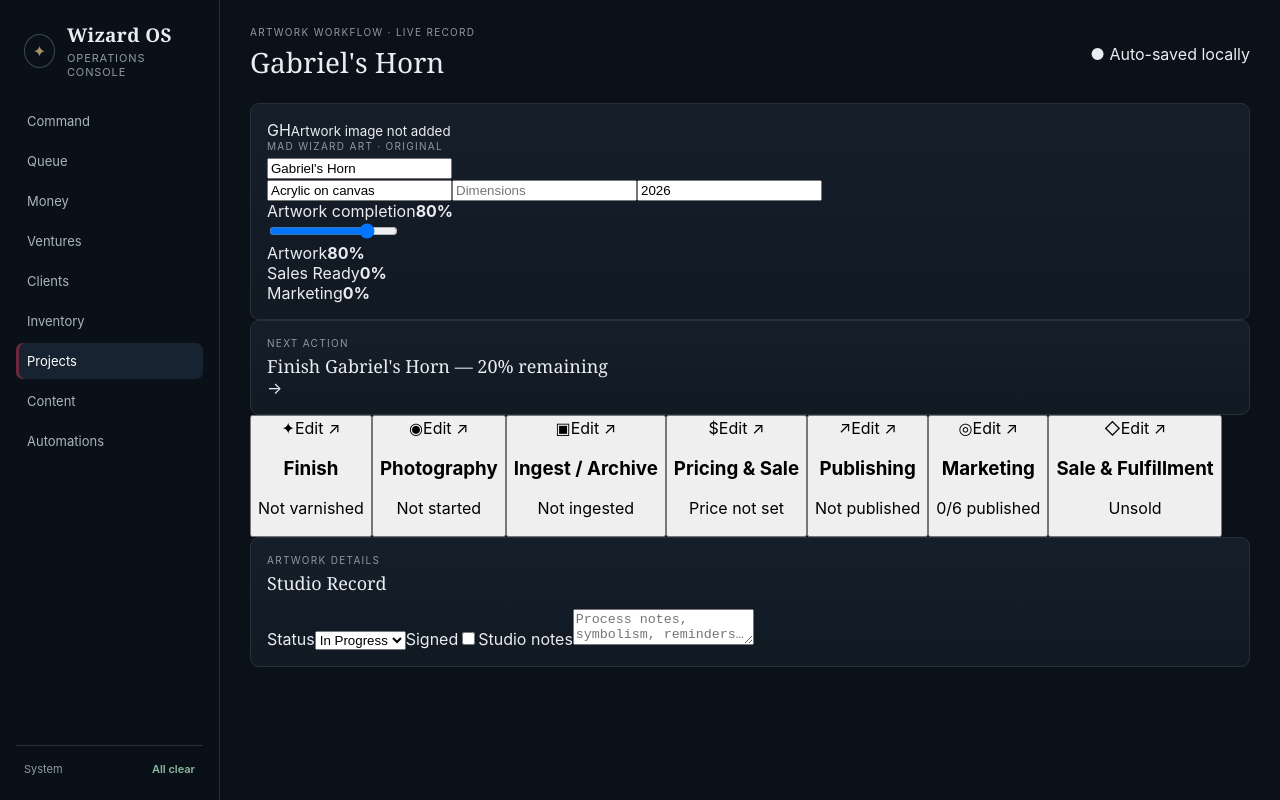
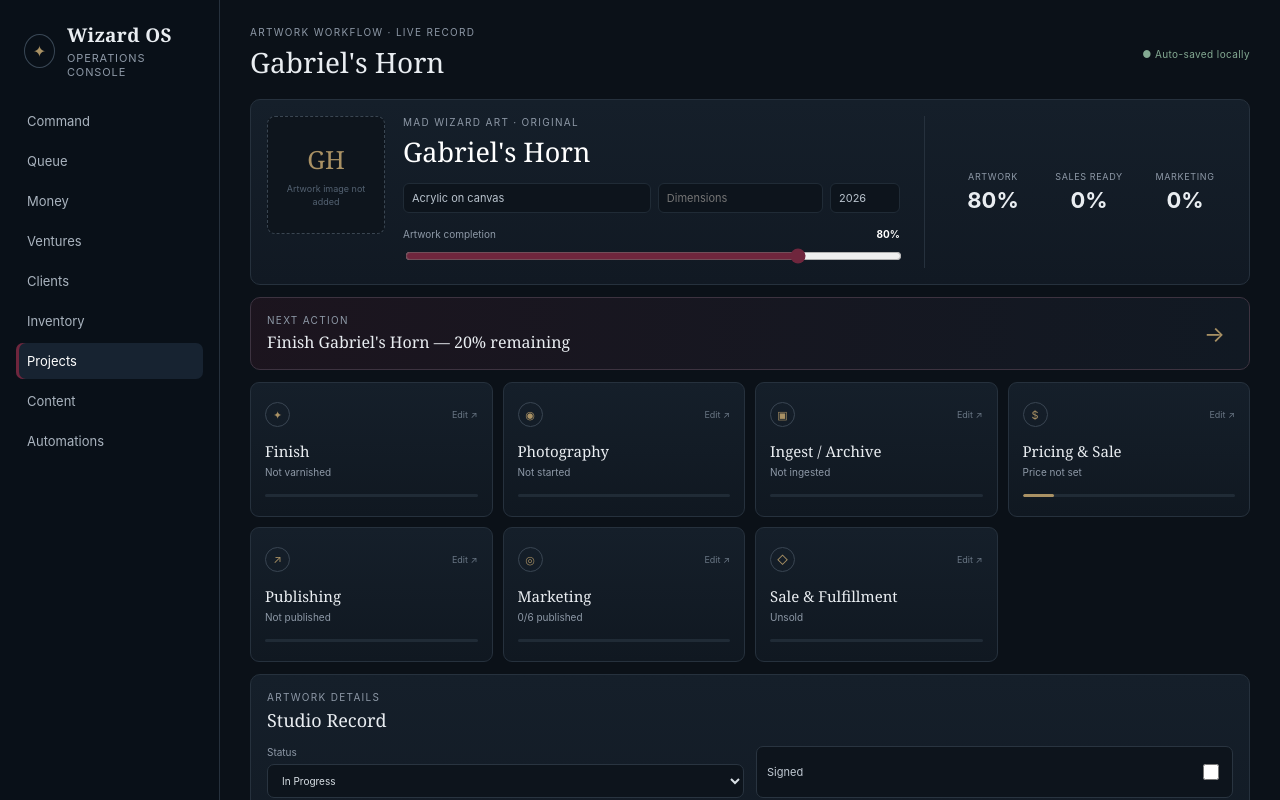
Before and after one commit to MadWizardArt/wizard-os, a Next.js app: page / in a window 1280 px wide. Shown: the top 800 px of the page. Built offline with nearby package versions, Linux system fonts and the light colour scheme.

Commit message:
Style editable artwork workflow

```diff
--- a/app/globals.css
+++ b/app/globals.css
@@ -13,7 +13,8 @@
 
 * { box-sizing: border-box; }
 html, body { margin: 0; min-height: 100%; background: var(--bg); color: var(--ink); font-family: Inter, ui-sans-serif, system-ui, -apple-system, BlinkMacSystemFont, "Segoe UI", sans-serif; }
-button { font: inherit; }
+button, input, select, textarea { font: inherit; }
+button { cursor: pointer; }
 
 .shell { min-height: 100vh; display: grid; grid-template-columns: 220px 1fr; }
 .sidebar { background: #091018; border-right: 1px solid var(--line); padding: 22px 16px; display: flex; flex-direction: column; }
@@ -22,53 +23,79 @@ button { font: inherit; }
 .brand h1 { margin: 0; font-family: Georgia, "Times New Roman", serif; font-size: 19px; font-weight: 600; letter-spacing: .02em; }
 .brand p { margin: 3px 0 0; color: var(--muted); font-size: 11px; letter-spacing: .08em; text-transform: uppercase; }
 nav { display: grid; gap: 4px; }
-.navItem { text-align: left; border: 0; background: transparent; color: #aab4bf; padding: 10px 11px; border-radius: 7px; cursor: pointer; font-size: 13px; }
+.navItem { text-align: left; border: 0; background: transparent; color: #aab4bf; padding: 10px 11px; border-radius: 7px; font-size: 13px; }
 .navItem:hover { background: #101924; color: white; }
 .navItem.active { background: #172331; color: white; box-shadow: inset 3px 0 0 var(--burgundy); }
 .sidebarFoot { margin-top: auto; border-top: 1px solid var(--line); padding: 16px 8px 2px; display: flex; justify-content: space-between; gap: 12px; font-size: 11px; color: var(--muted); }
 .sidebarFoot strong { color: #8bb79e; font-weight: 600; }
 
 .workspace { padding: 26px 30px 40px; overflow: hidden; }
-.topbar { display: flex; justify-content: space-between; align-items: center; margin-bottom: 22px; }
+.topbar { display: flex; justify-content: space-between; align-items: center; margin-bottom: 18px; gap: 16px; }
 .eyebrow { margin: 0 0 5px; font-size: 10px; text-transform: uppercase; letter-spacing: .13em; color: var(--muted); }
-.topbar h2, .panel h3 { margin: 0; font-family: Georgia, "Times New Roman", serif; font-weight: 500; }
+.topbar h2, .panel h3, .stageCard h3, .editWindow h2 { margin: 0; font-family: Georgia, "Times New Roman", serif; font-weight: 500; }
 .topbar h2 { font-size: 28px; }
-.primary { background: var(--burgundy); color: white; border: 1px solid #8a3953; padding: 10px 14px; border-radius: 7px; cursor: pointer; font-size: 12px; }
+.autosave { color: #84aa93; font-size: 10px; letter-spacing: .04em; }
+.primary { background: var(--burgundy); color: white; border: 1px solid #8a3953; padding: 10px 14px; border-radius: 7px; font-size: 12px; }
 
-.metrics { display: grid; grid-template-columns: repeat(4, minmax(0, 1fr)); gap: 12px; margin-bottom: 14px; }
-.metric, .panel { background: linear-gradient(180deg, var(--panel-2), var(--panel)); border: 1px solid var(--line); border-radius: 9px; }
-.metric { padding: 15px 16px; }
-.metric span { display: block; color: var(--muted); font-size: 11px; margin-bottom: 6px; }
-.metric strong { display: block; font-size: 24px; font-weight: 650; }
-.metric small { display: block; margin-top: 5px; color: #7f8b97; font-size: 10px; }
-
-.panel { padding: 16px; }
-.queuePanel { margin-bottom: 14px; }
+.panel { background: linear-gradient(180deg, var(--panel-2), var(--panel)); border: 1px solid var(--line); border-radius: 10px; padding: 16px; }
 .panelHead { display: flex; justify-content: space-between; align-items: center; gap: 16px; margin-bottom: 14px; }
 .panel h3 { font-size: 18px; }
-.filters { display: flex; gap: 6px; }
-.filters button { background: #0f1720; border: 1px solid var(--line); color: #9ca8b4; border-radius: 6px; padding: 6px 9px; font-size: 10px; }
-.tableWrap { overflow-x: auto; }
-table { width: 100%; border-collapse: collapse; min-width: 760px; }
-th { text-align: left; color: #7f8a96; font-size: 10px; font-weight: 600; text-transform: uppercase; letter-spacing: .08em; padding: 9px 10px; border-bottom: 1px solid var(--line); }
-td { padding: 12px 10px; border-bottom: 1px solid #202a34; font-size: 12px; color: #cbd3db; }
-tbody tr:hover { background: rgba(255,255,255,.018); }
-.mono { font-family: ui-monospace, SFMono-Regular, Menlo, monospace; color: #91a0af; }
-.status { display: inline-flex; padding: 5px 8px; border-radius: 999px; font-size: 10px; border: 1px solid transparent; }
-.status.green { background: rgba(41,83,63,.32); border-color: #35654d; color: #9ac0a8; }
-.status.burgundy { background: rgba(111,38,61,.30); border-color: #77344a; color: #d39aae; }
-.status.navy { background: rgba(30,58,95,.34); border-color: #31587f; color: #9db6cc; }
 
-.lowerGrid { display: grid; grid-template-columns: 1.4fr .8fr; gap: 14px; }
-.actions { list-style: none; padding: 0; margin: 0; display: grid; gap: 2px; }
-.actions li { display: grid; grid-template-columns: 34px 1fr; gap: 10px; padding: 10px 0; border-bottom: 1px solid #202a34; }
-.actions li > span { color: var(--gold); font-family: Georgia, serif; font-size: 12px; }
-.actions strong { font-size: 12px; font-weight: 600; }
-.actions p, .note { margin: 4px 0 0; color: var(--muted); font-size: 11px; line-height: 1.5; }
-.mix { display: grid; gap: 9px; }
-.mix div { display: flex; justify-content: space-between; font-size: 12px; color: #bac4ce; }
-.mix strong { color: white; }
-.rule { color: var(--gold); text-align: center; opacity: .6; margin: 16px 0 10px; }
+.artHero { display: flex; justify-content: space-between; gap: 24px; margin-bottom: 12px; }
+.heroMain { display: flex; gap: 18px; min-width: 0; flex: 1; }
+.artPlaceholder { width: 118px; min-width: 118px; height: 118px; border: 1px dashed #3a4652; background: #0e151d; border-radius: 8px; display: flex; flex-direction: column; align-items: center; justify-content: center; color: #536171; }
+.artPlaceholder span { font-family: Georgia, serif; color: var(--gold); font-size: 25px; margin-bottom: 7px; }
+.artPlaceholder small { max-width: 90px; text-align: center; font-size: 9px; line-height: 1.35; }
+.artIdentity { flex: 1; min-width: 0; }
+.titleInput { width: 100%; background: transparent; border: 0; border-bottom: 1px solid transparent; color: white; font-family: Georgia, serif; font-size: 27px; padding: 0 0 4px; outline: none; }
+.titleInput:focus { border-color: #485563; }
+.inlineFields { display: grid; grid-template-columns: 1.5fr 1fr 70px; gap: 7px; margin: 8px 0 15px; }
+.inlineFields input { width: 100%; background: #0d141c; border: 1px solid #202b36; color: #b9c3cd; border-radius: 6px; padding: 7px 8px; font-size: 11px; }
+.completionRow { display: flex; justify-content: space-between; color: var(--muted); font-size: 10px; margin-bottom: 6px; }
+.completionRow strong { color: white; }
+.range { width: 100%; accent-color: var(--burgundy); }
+.readiness { display: grid; grid-template-columns: repeat(3, 96px); border-left: 1px solid var(--line); padding-left: 20px; align-content: center; }
+.readiness div { text-align: center; }
+.readiness span { display: block; color: var(--muted); font-size: 9px; text-transform: uppercase; letter-spacing: .07em; }
+.readiness strong { display: block; margin-top: 5px; font-size: 22px; font-weight: 650; }
+
+.nextAction { display: flex; align-items: center; justify-content: space-between; margin-bottom: 12px; border-color: #3d3340; background: linear-gradient(90deg, rgba(111,38,61,.17), var(--panel)); }
+.nextAction h3 { font-size: 16px; }
+.actionArrow { color: var(--gold); font-size: 22px; padding: 0 8px; }
+
+.workflowGrid { display: grid; grid-template-columns: repeat(4, minmax(0, 1fr)); gap: 10px; margin-bottom: 12px; }
+.stageCard { text-align: left; min-height: 135px; background: linear-gradient(180deg, #151f2a, #101821); color: var(--ink); border: 1px solid var(--line); border-radius: 9px; padding: 14px; transition: transform .15s ease, border-color .15s ease; }
+.stageCard:hover { transform: translateY(-2px); border-color: #465463; }
+.stageTop { display: flex; justify-content: space-between; align-items: center; }
+.stageIcon { color: var(--gold); width: 25px; height: 25px; display: grid; place-items: center; border: 1px solid #394552; border-radius: 50%; font-size: 11px; }
+.editHint { color: #697684; font-size: 9px; }
+.stageCard h3 { font-size: 15px; margin-top: 14px; }
+.stageCard p { margin: 5px 0 13px; min-height: 15px; color: var(--muted); font-size: 10px; }
+.progress { height: 3px; background: #202b36; border-radius: 999px; overflow: hidden; }
+.progress i { display: block; height: 100%; background: var(--gold); border-radius: inherit; }
+
+.quickDetails { margin-bottom: 24px; }
+.formGrid { display: grid; grid-template-columns: repeat(2, minmax(0, 1fr)); gap: 12px; }
+.field { display: flex; flex-direction: column; gap: 6px; color: var(--muted); font-size: 10px; }
+.field input, .field select, .field textarea { width: 100%; background: #0d141c; color: #d9e0e6; border: 1px solid #293440; border-radius: 7px; padding: 9px 10px; outline: none; }
+.field textarea { min-height: 82px; resize: vertical; }
+.field input:focus, .field select:focus, .field textarea:focus { border-color: #596675; }
+.toggleRow { display: flex; align-items: center; justify-content: space-between; gap: 14px; min-height: 38px; padding: 8px 10px; background: #0d141c; border: 1px solid #293440; border-radius: 7px; color: #c1cad3; font-size: 11px; }
+.toggleRow input { width: 16px; height: 16px; accent-color: var(--burgundy); }
+
+.modalBackdrop { position: fixed; inset: 0; z-index: 20; background: rgba(3,7,11,.74); backdrop-filter: blur(4px); display: grid; place-items: center; padding: 20px; }
+.editWindow { width: min(660px, 100%); max-height: min(760px, 90vh); overflow-y: auto; background: #101821; border: 1px solid #34414e; border-radius: 12px; box-shadow: 0 24px 80px rgba(0,0,0,.45); padding: 20px; }
+.modalHead { display: flex; justify-content: space-between; align-items: flex-start; gap: 20px; padding-bottom: 16px; margin-bottom: 16px; border-bottom: 1px solid var(--line); }
+.editWindow h2 { font-size: 23px; }
+.close { width: 32px; height: 32px; display: grid; place-items: center; border: 1px solid var(--line); border-radius: 7px; background: #0b1219; color: #aeb8c2; font-size: 20px; }
+.modalFoot { display: flex; align-items: center; justify-content: space-between; gap: 12px; margin-top: 18px; padding-top: 14px; border-top: 1px solid var(--line); }
+.modalFoot span { color: var(--muted); font-size: 10px; }
+
+@media (max-width: 1050px) {
+  .workflowGrid { grid-template-columns: repeat(2, minmax(0, 1fr)); }
+  .artHero { flex-direction: column; }
+  .readiness { grid-template-columns: repeat(3, 1fr); border-left: 0; border-top: 1px solid var(--line); padding: 15px 0 0; }
+}
 
 @media (max-width: 900px) {
   .shell { grid-template-columns: 72px 1fr; }
@@ -78,15 +105,18 @@ tbody tr:hover { background: rgba(255,255,255,.018); }
   .navItem::after { content: "•"; font-size: 18px; position: absolute; inset: 0; display: grid; place-items: center; }
   .sidebarFoot { display: none; }
   .workspace { padding: 20px 16px 30px; }
-  .metrics { grid-template-columns: repeat(2, minmax(0, 1fr)); }
-  .lowerGrid { grid-template-columns: 1fr; }
 }
 
-@media (max-width: 560px) {
+@media (max-width: 620px) {
   .shell { display: block; }
   .sidebar { display: none; }
   .topbar { align-items: flex-end; }
   .topbar h2 { font-size: 24px; }
-  .primary { padding: 9px 10px; }
-  .metrics { grid-template-columns: 1fr 1fr; }
+  .autosave { font-size: 8px; }
+  .heroMain { flex-direction: column; }
+  .artPlaceholder { width: 100%; height: 150px; }
+  .inlineFields { grid-template-columns: 1fr; }
+  .workflowGrid, .formGrid { grid-template-columns: 1fr; }
+  .readiness strong { font-size: 18px; }
+  .editWindow { padding: 16px; }
 }
```
